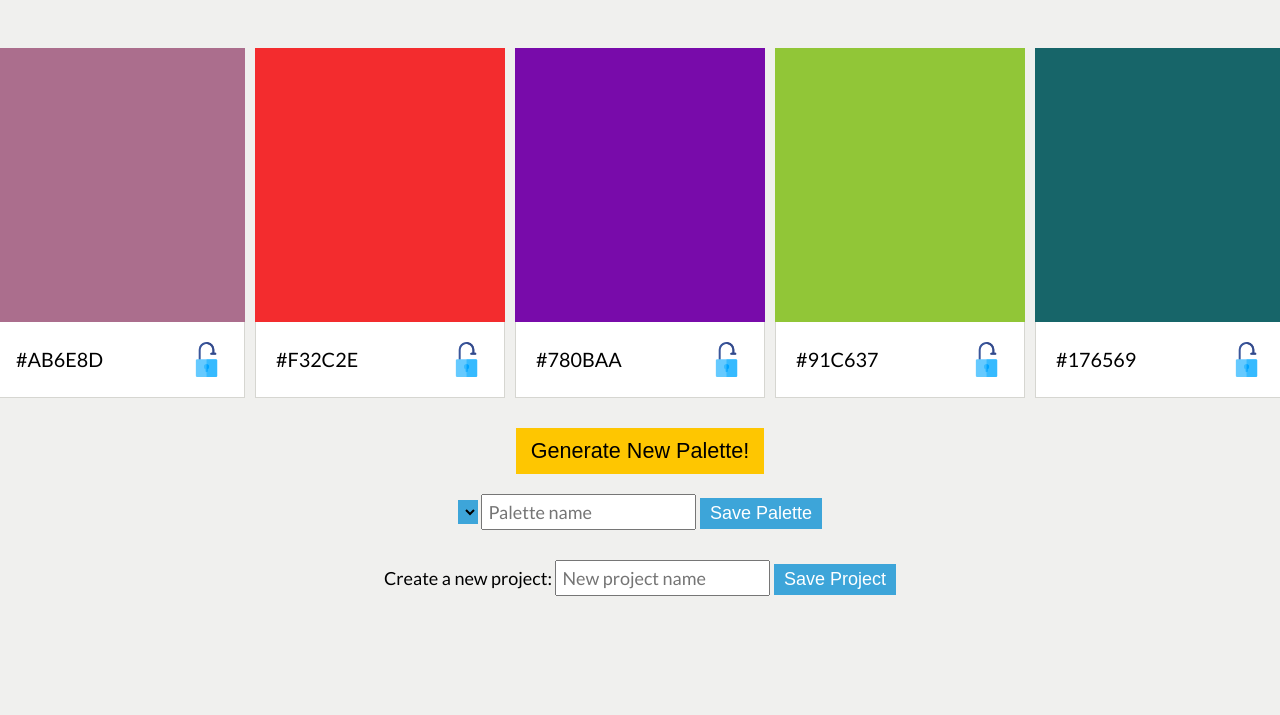
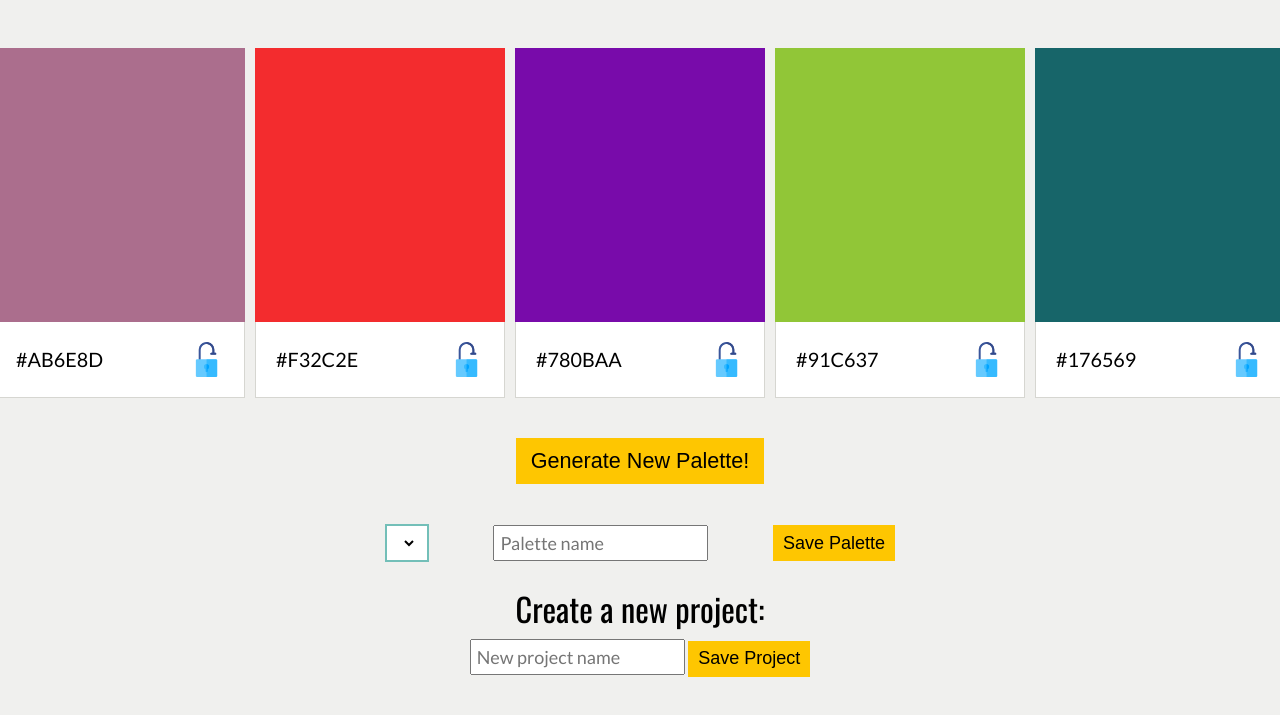
Before and after one commit to soytjan/palette-picker-pwa, a website: page public/index.html in a window 1280 px wide. Shown: the part 97-812 px from the top of the page. Drawn offline with nearby package versions, Linux system fonts and the light colour scheme; no server answers.

Commit message:
Add in more styling

```diff
--- a/public/css/styles.css
+++ b/public/css/styles.css
@@ -12,6 +12,12 @@ h1 {
   color: #434346;
   font-size: 2.5em;
   font-family: 'Oswald', sans-serif;
+}
+
+h3 {
+  font-family: 'Oswald', sans-serif;
+  font-size: 1.5em;
+  padding-bottom: 10px;
 }
 
 header {
@@ -52,12 +58,14 @@ select {
   background-color: #FEC601;
   font-size: 1.2em;
   padding: 10px 15px;
-  margin: 10px 0 20px;
+  margin: 20px 0 40px;
 }
 
 .select-div {
+  border: 2px solid #73BFB8;
   display: inline-block;
-  background-color: #3DA5D9;
+  background-color: white;
+  padding: 5px 10px;
 }
 
 .header-icon {
@@ -86,6 +94,25 @@ select {
   justify-content: flex-end;
   height: 350px;
   width: 250px;
+}
+
+.create-project-label {
+  font-family: 'Oswald', sans-serif;
+  display: block;
+  text-align: center;
+  font-size: 1.8em;
+  padding-bottom: 15px;
+}
+
+.create-project-form {
+  padding-bottom: 30px;
+}
+
+.create-palette-form {
+  display: flex;
+  justify-content: space-between;
+  width: 510px;
+  align-items: center;
 }
 
 .hex-text {
@@ -120,8 +147,8 @@ select {
 }
 
 .save-btn {
-  background-color: #3DA5D9;
-  color: white;
+  background-color: #FEC601;
+  height: 36px;
   padding: 5px 10px;
   font-size: 1em;
 }
@@ -136,6 +163,8 @@ select {
   display: flex;
   width: 100%;
   flex-wrap: wrap;
+  justify-content: center;
+  padding: 20px 140px;
 }
 
 .project-cont {
@@ -164,11 +193,15 @@ select {
 
 .palette-name {
   min-width: 170px;
+  padding: 5px 10px;
+  border: 2px solid #73BFB8;
+  margin-right: 10px;
 }
 
 .palette {
   display: flex;
   margin: 10px 0;
+  align-items: center;
 }
 
 .small-palette-color {
--- a/public/index.html
+++ b/public/index.html
@@ -58,7 +58,7 @@
   </section>
   <section class='bottom-section'>
     <form class='create-project-form'>
-      <label for='project-name-input'>Create a new project:</label>
+      <label for='project-name-input' class='create-project-label'>Create a new project:</label>
       <input id='project-name-input' type='text' placeholder='New project name'>
       <button class='save-btn'>Save Project</button>
     </form>
```
